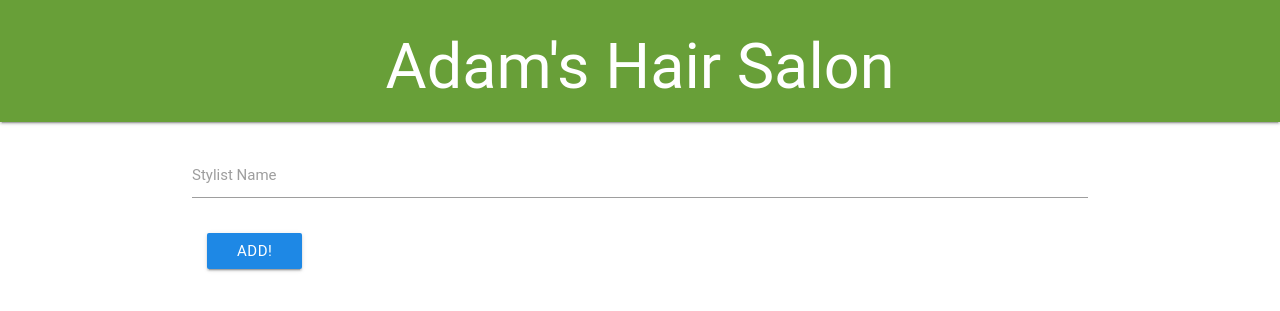
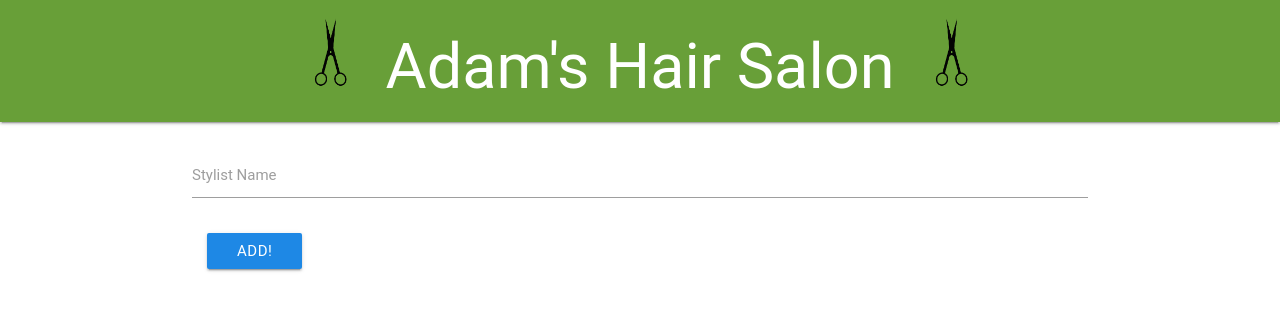
Before and after one commit to adamrr724/Hair-Salon-PHP, a PHP site: template views/index.html.twig in a window 1280 px wide. Shown: the top 311 px of the page. Run offline with PHP 8.4, Linux system fonts and the light colour scheme; the template is opened without the code that fills it, so the values that code supplies are empty; some libraries are stand-ins or nearby versions; some web fonts are replaced.

Commit message:
add a bunch of names to database and finish up styling

```diff
--- a/views/client_edit.html.twig
+++ b/views/client_edit.html.twig
@@ -15,7 +15,9 @@
     <body>
         <nav class="top-class">
             <div class="nav-wrapper light-green darken-2">
+                <img class="left" src="/img/scissors.png" alt="" />
                 <a href="/" class="brand-logo center"><h1>Adam's Hair Salon</h1></a>
+                <img class="right" src="/img/scissors.png" alt="" />
             </div>
         </nav>
         <div class="container">
--- a/views/index.html.twig
+++ b/views/index.html.twig
@@ -13,7 +13,9 @@
     <body>
         <nav class="top-class">
             <div class="nav-wrapper light-green darken-2">
+                <img class="left" src="/img/scissors.png" alt="" />
                 <a href="/" class="brand-logo center"><h1>Adam's Hair Salon</h1></a>
+                <img class="right" src="/img/scissors.png" alt="" />
             </div>
         </nav>
         <div class="container">
@@ -27,7 +29,7 @@
             </form>
 
                 {% for stylist in stylists %}
-                <a class="waves-effect deep-orange darken-3 btn-large buttons" href="/stylist/{{ stylist.getId }}">{{ stylist.getName }}</a>
+                <a class="waves-effect deep-orange darken-3 btn-large buttons center" href="/stylist/{{ stylist.getId }}">{{ stylist.getName }}</a>
                 {% endfor %}
         </div>
     </body>
--- a/views/stylist_edit.html.twig
+++ b/views/stylist_edit.html.twig
@@ -13,7 +13,9 @@
     <body>
         <nav class="top-class">
             <div class="nav-wrapper light-green darken-2">
+                <img class="left" src="/img/scissors.png" alt="" />
                 <a href="/" class="brand-logo center"><h1>Adam's Hair Salon</h1></a>
+                <img class="right" src="/img/scissors.png" alt="" />
             </div>
         </nav>
         <div class="container">
```
